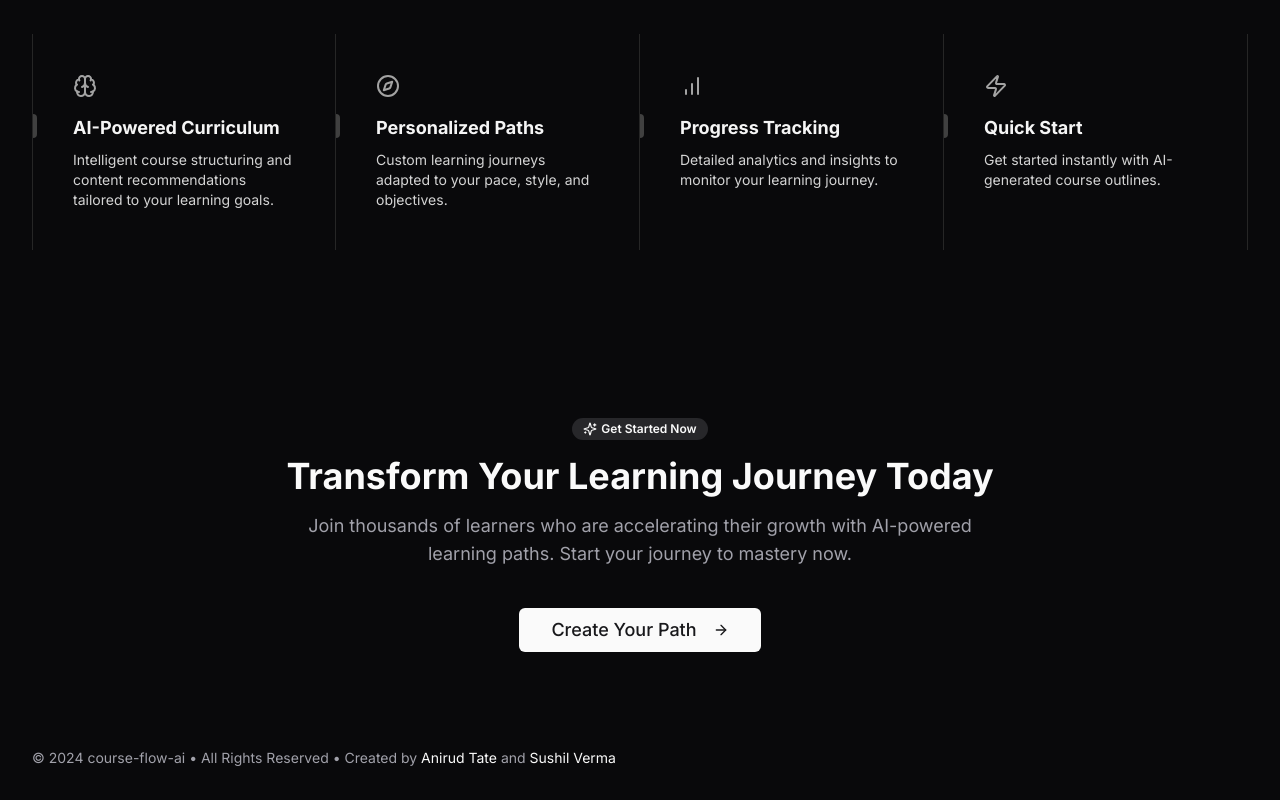
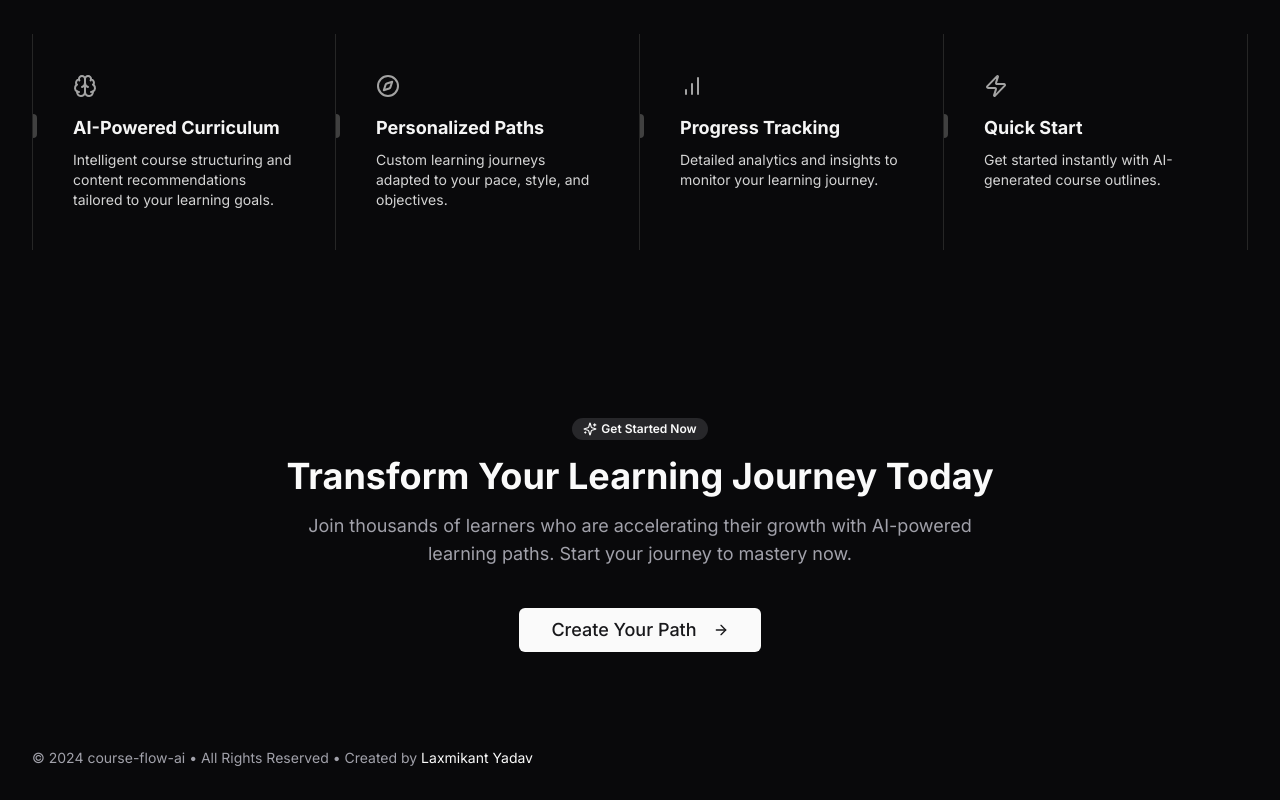
Before and after one commit to anirudtate/course-flow-ai, a React (Vite) app in the folder apps/frontend/: page / in a window 1280 px wide. Shown: the part 2082-2882 px from the top of the page. Built offline with nearby package versions, Linux system fonts and the light colour scheme; no server answers.

Commit message:
changed footer

```diff
--- a/apps/frontend/src/components/footer.tsx
+++ b/apps/frontend/src/components/footer.tsx
@@ -5,21 +5,12 @@ export function Footer() {
         <p className="text-sm text-muted-foreground">
           &copy; 2024 course-flow-ai • All Rights Reserved • Created by{" "}
           <a
-            href="https://github.com/anirudtate"
+            href="https://github.com/Laxmikant200"
             target="_blank"
             rel="noopener noreferrer"
             className="text-primary hover:underline"
           >
-            Anirud Tate
-          </a>{" "}
-          and{" "}
-          <a
-            href="https://github.com/Sushils-Coding"
-            target="_blank"
-            rel="noopener noreferrer"
-            className="text-primary hover:underline"
-          >
-            Sushil Verma
+            Laxmikant Yadav
           </a>
         </p>
       </div>
```
